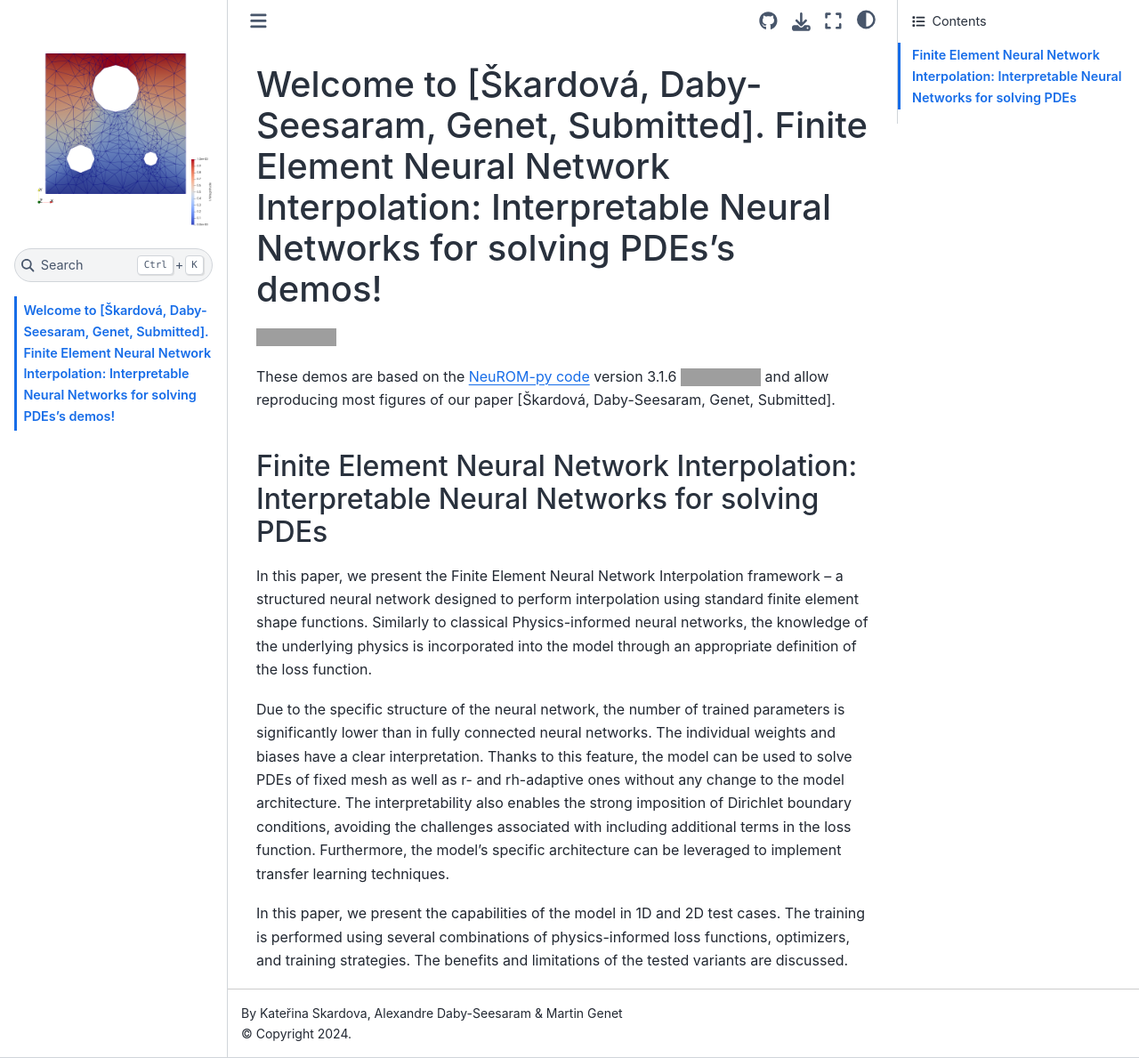
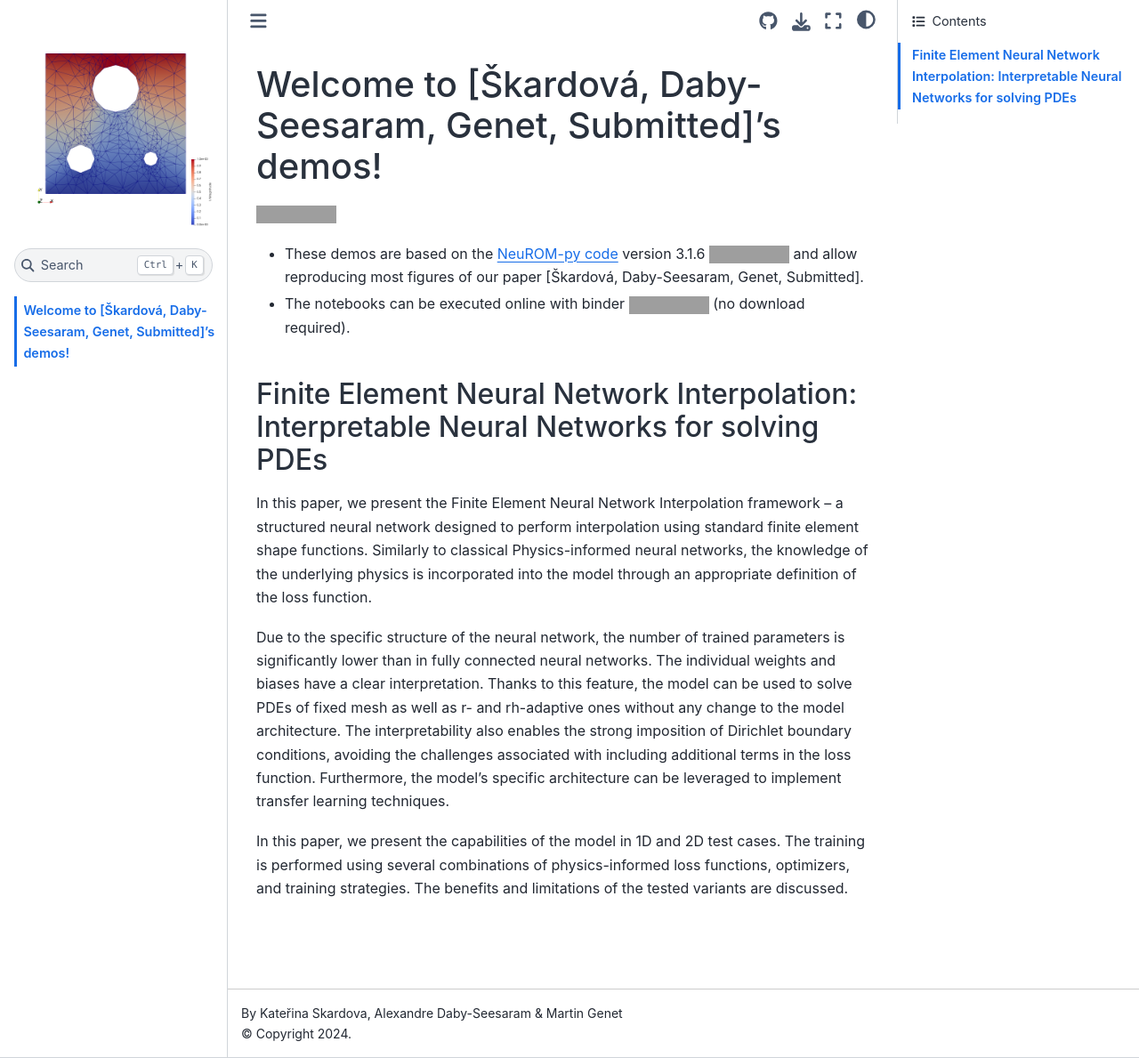
Before and after one commit to AlexandreDabySeesaram/FENNI-paper-demos, a Jupyter Book: the page built from index.md, in a window 1280 px wide and 1189 px high. Shown: the whole window at 89% size. Built offline with Jupyter Book 1.0.4 settings and Sphinx 7.4.7 and the Sphinx Book theme 1.1.4, drawn with Linux system fonts in a browser that asks for light colours; pages that are not in the unit, such as notebooks, are missing from menus; grey boxes are pictures that could not be loaded.

Commit message:
Add binder in index

```diff
--- a/index.md
+++ b/index.md
@@ -1,8 +1,9 @@
-# Welcome to [Škardová, Daby-Seesaram, Genet,  Submitted]. Finite Element Neural Network Interpolation: Interpretable Neural Networks for solving PDEs's demos!
+# Welcome to [Škardová, Daby-Seesaram, Genet,  Submitted]'s demos!
 
 [![DOI](https://zenodo.org/badge/DOI/10.5281/zenodo.13785982.svg)](https://doi.org/10.5281/zenodo.13785982)
 
-These demos are based on the [NeuROM-py code](https://pypi.org/project/NeuROM-Py/) version 3.1.6 [![DOI](https://zenodo.org/badge/DOI/10.5281/zenodo.13772741.svg)](https://doi.org/10.5281/zenodo.13772741) and allow reproducing most figures of our paper [Škardová, Daby-Seesaram, Genet, Submitted].
+* These demos are based on the [NeuROM-py code](https://pypi.org/project/NeuROM-Py/) version 3.1.6 [![DOI](https://zenodo.org/badge/DOI/10.5281/zenodo.13772741.svg)](https://doi.org/10.5281/zenodo.13772741) and allow reproducing most figures of our paper [Škardová, Daby-Seesaram, Genet, Submitted].
+* The notebooks can be executed online with binder [![Binder](https://mybinder.org/badge_logo.svg)](https://mybinder.org/v2/gh/AlexandreDabySeesaram/FENNI-paper-demos/main?urlpath=lab/tree/./demos/Notebook_Fig_8ac.ipynb) (no download required).
 
 ## Finite Element Neural Network Interpolation: Interpretable Neural Networks for solving PDEs
 In this paper, we present the Finite Element Neural Network Interpolation framework -- a structured neural network designed to perform interpolation using standard finite element shape functions.
```
